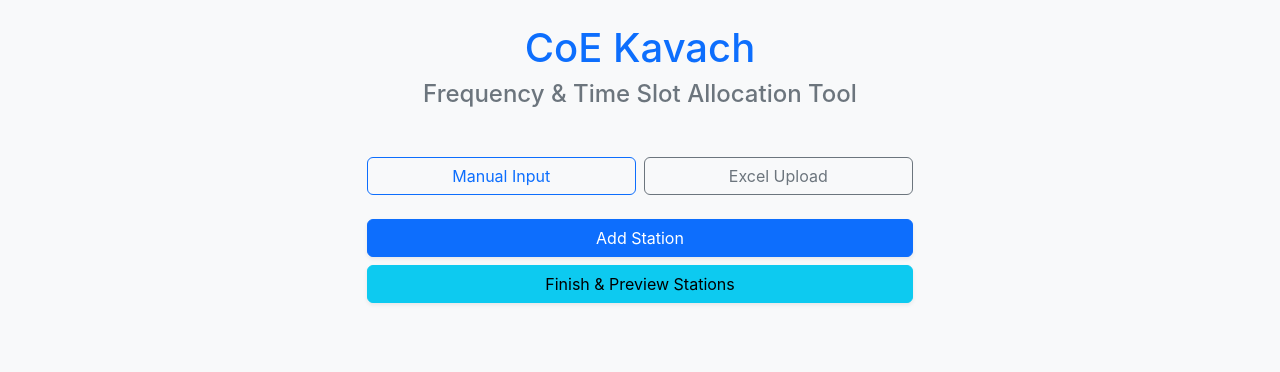
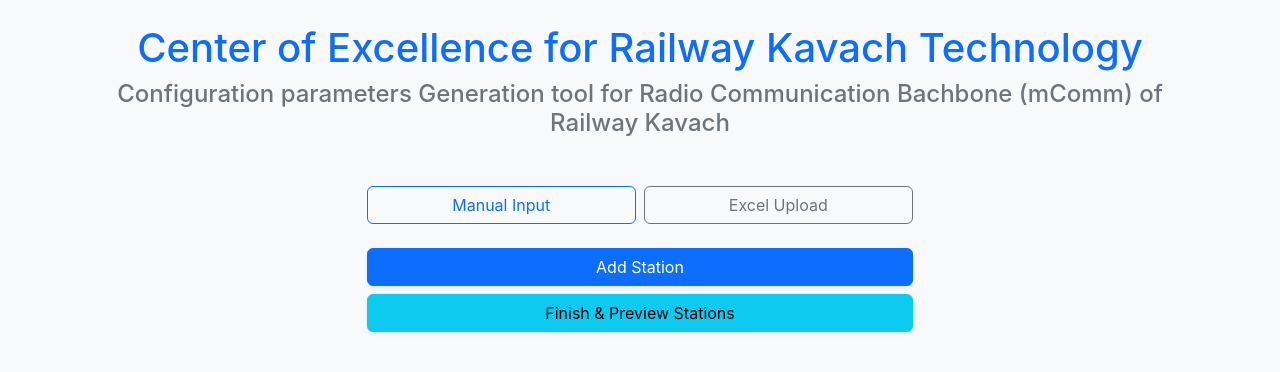
Before and after one commit to Murali-Manohar-Dhassan/freq-auto, a Flask app: page / in a window 1280 px wide. Shown: the top 372 px of the page. Run offline with Flask 3, Linux system fonts and the light colour scheme; some libraries are stand-ins or nearby versions.

Commit message:
Finalise Design

```diff
--- a/app/templates/index.html
+++ b/app/templates/index.html
@@ -49,8 +49,9 @@
 
     <header class="text-center mb-5"> <!-- Semantic header -->
 
-        <h1 class="text-primary">CoE Kavach</h1>
-        <h2 class="h4 text-secondary">Frequency & Time Slot Allocation Tool</h2>
+        <h1 class="text-primary">Center of Excellence for Railway Kavach Technology</h1>
+
+        <h2 class="h4 text-secondary">Configuration parameters Generation tool for Radio Communication Bachbone (mComm) of Railway Kavach</h2>
     </header>
 
     <div class="row justify-content-center mb-4">
```
